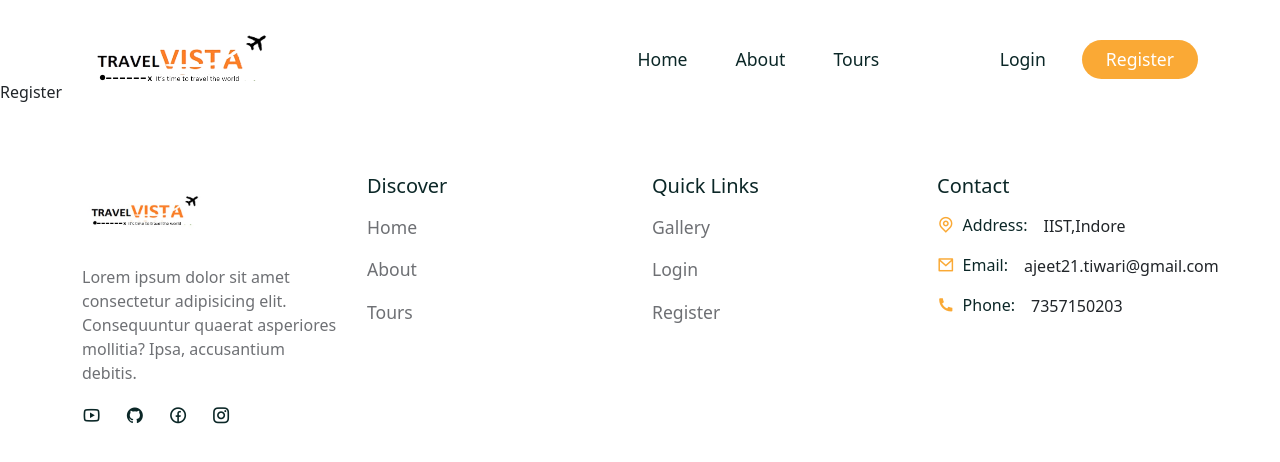
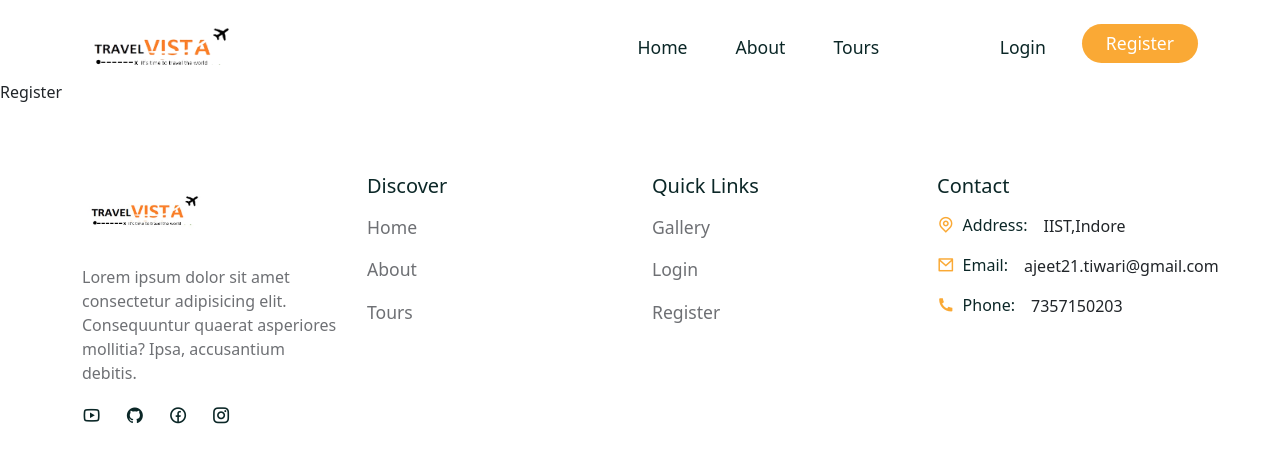
Before and after one commit to Ajeettiwarii/Travelvista, a React (Create React App) app in the folder frontend/: page /register in a window 1280 px wide. Shown: the top 462 px of the page. Built offline with nearby package versions, Linux system fonts and the light colour scheme; a web font is replaced by a local one.

Commit message:
logo_css_correction

```diff
--- a/frontend/src/components/Header/Header.jsx
+++ b/frontend/src/components/Header/Header.jsx
@@ -45,7 +45,7 @@ const Header = () => {
                         justify-content-between"
           >
             <div className="logo">
-              <img className="logo-img" src={logo1} alt="" />
+              <img className="logo-img " src={logo1} alt="" />
             </div>
             <div className="navigation">
               <ul className="menu d-flex align-items-center gap-5">
@@ -68,7 +68,7 @@ const Header = () => {
                 <Button className="btn secondary__btn">
                   <Link to="/login">Login</Link>
                 </Button>
-                <Button className="btn primary__btn">
+                <Button className="btn primary__btn mb-2">
                   <Link to="/register">Register</Link>
                 </Button>
               </div>
--- a/frontend/src/components/Header/header.css
+++ b/frontend/src/components/Header/header.css
@@ -10,7 +10,8 @@
 }
 
 .logo img {
-    width: 50%;
+    width: 40%;
+
 }
 .menu{
     margin-bottom: 0;
@@ -43,6 +44,6 @@
     position: sticky;
     top: 0;
     left: 0;
-    box-shadow: 3px 3px 8px #ddd;
+    box-shadow: 3px 3px 8px -3px #ddd;
     z-index: 999;
 }
```
